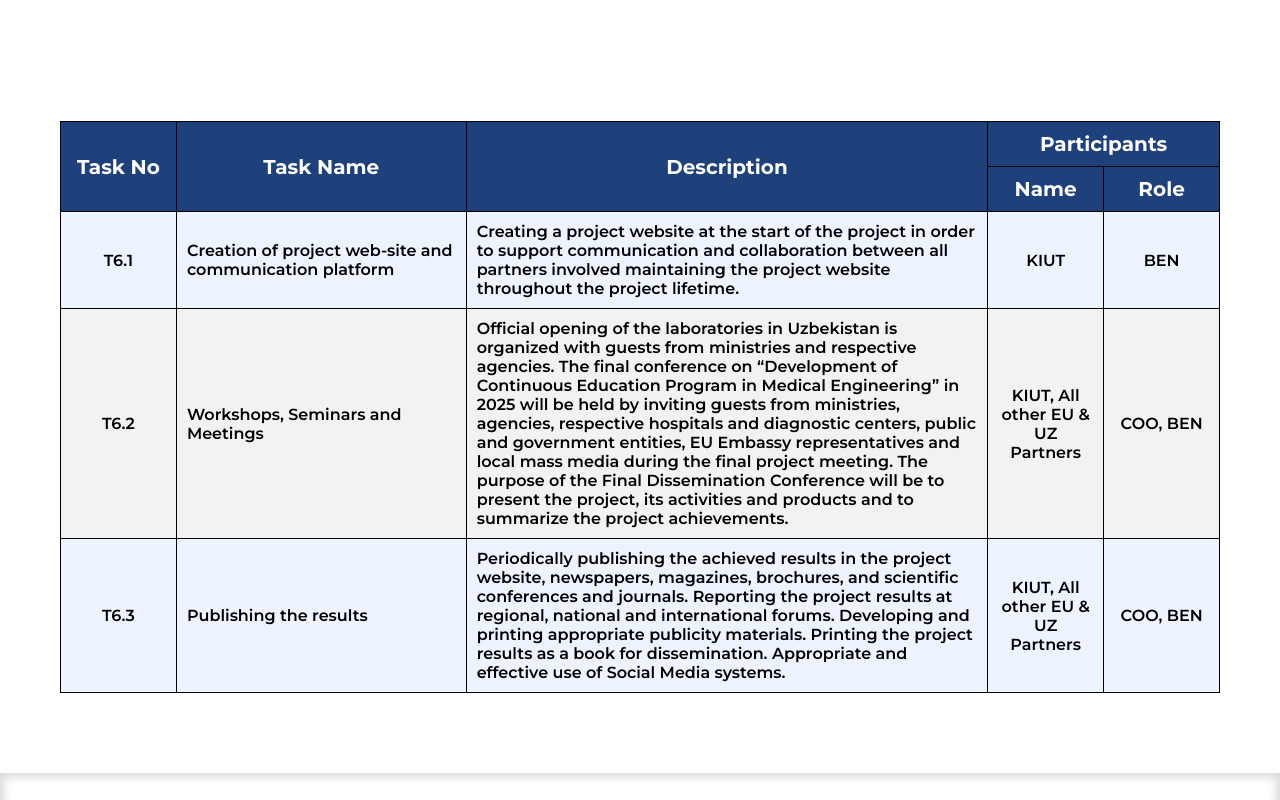
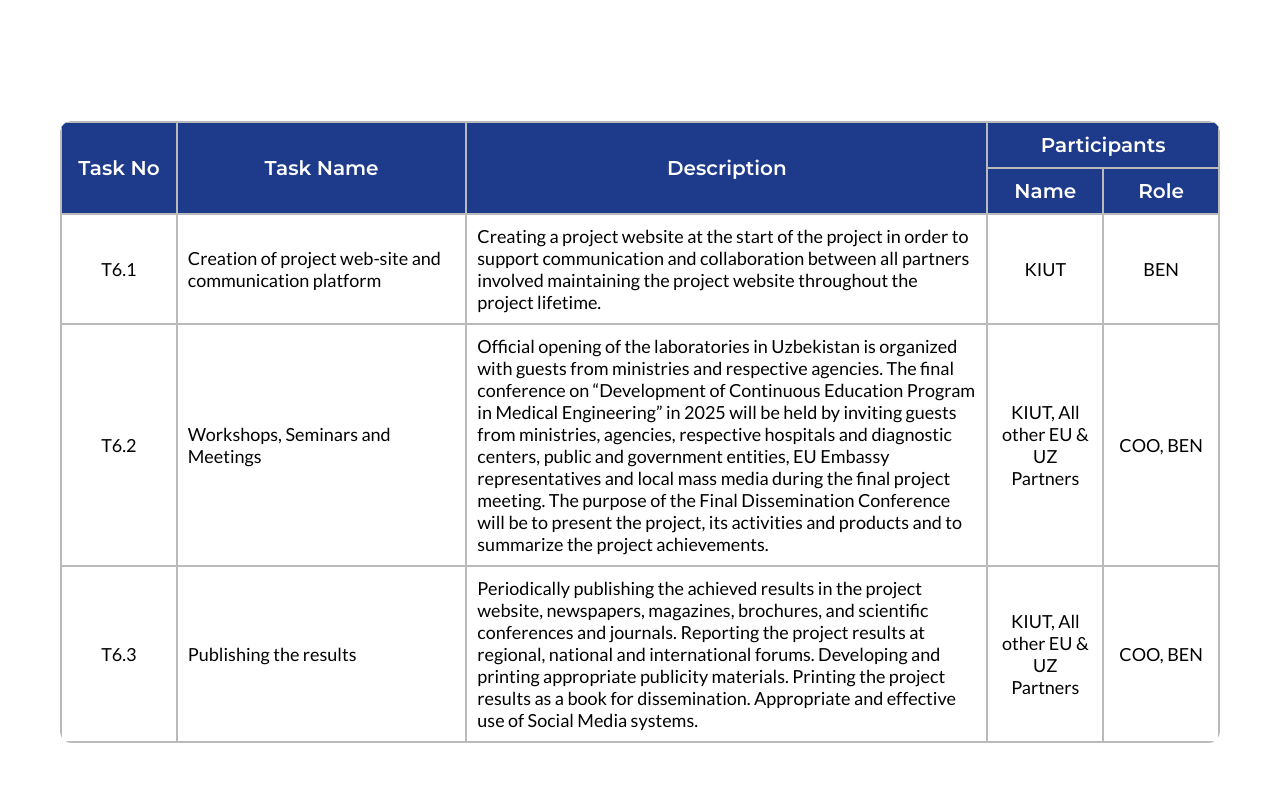
Before and after one commit to MZayniddin/uz_med, a React (Vite) app: page /dissemination in a window 1280 px wide. Shown: the part 1500-2300 px from the top of the page. Built offline with nearby package versions, Linux system fonts and the light colour scheme.

Commit message:
changed table styles

```diff
--- a/src/components/table/Table.jsx
+++ b/src/components/table/Table.jsx
@@ -30,15 +30,11 @@ const Table = ({ data }) => {
                 participant_role,
               }) => (
                 <tr key={uuidv4()}>
-                                    <td className="col_task_no">{task_no}</td>
-                                    <td>{task_name}</td>
-                                    <td className="col_desc">{description}</td>
-                                    <td className="col_participant">
-                                        {participant_name}
-                                    </td>
-                                    <td className="col_participant">
-                                        {participant_role}
-                                    </td>
+                  <td className="col_task_no text">{task_no}</td>
+                  <td className="text">{task_name}</td>
+                  <td className="col_desc text">{description}</td>
+                  <td className="col_participant text">{participant_name}</td>
+                  <td className="col_participant text">{participant_role}</td>
                 </tr>
               )
             )}
--- a/src/components/table/Table.scss
+++ b/src/components/table/Table.scss
@@ -1,40 +1,31 @@
 .table__wrapper {
-    padding-bottom: 80px;
+    margin-bottom: 140px;
 
     table {
         width: 100%;
         border-collapse: collapse;
+        border-radius: 12px;
+        overflow: hidden;
     }
 
     th {
         padding: 10px;
         text-align: center;
-        background: #1E417C;
+        background: $primary-c;
         color: $white-c;
-        font-weight: 700;
         font-size: $text-lg;
+        font-weight: 600;
     }
 
     th,
     td,
     tr {
-        border: 1px solid $black-c;
-    }
-
-    tr {
-        background-color: #EDF3FF;
-    }
-
-    tr:nth-child(even) {
-        background-color: #F2F2F2;
+        border: 2px solid $grey-c;
     }
 
     td {
         padding: 10px;
-        font-weight: 500;
-        font-size: $text-base;
-        line-height: 19px;
-        color: $black-c;
+        font-size: 18px
     }
 
     .col_desc {
```
Lines whose indentation alone changed are shown as unchanged.
